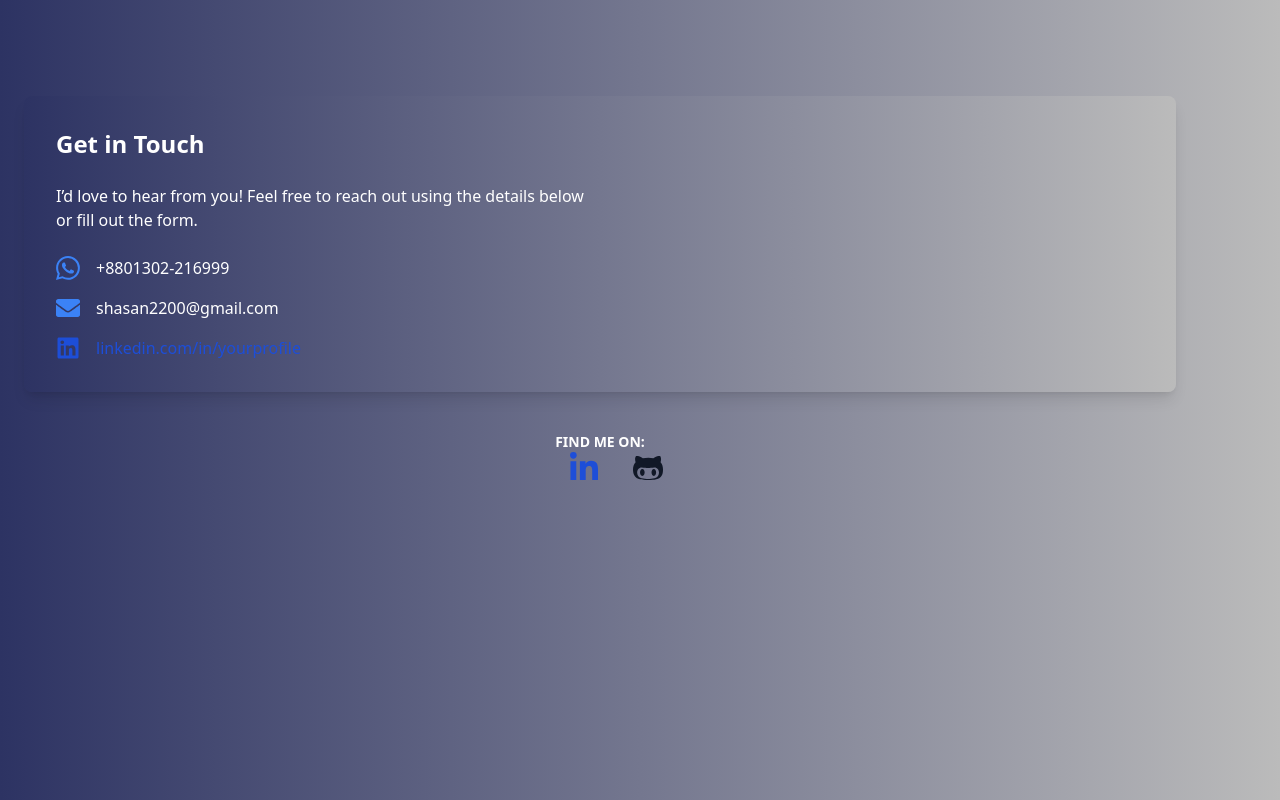
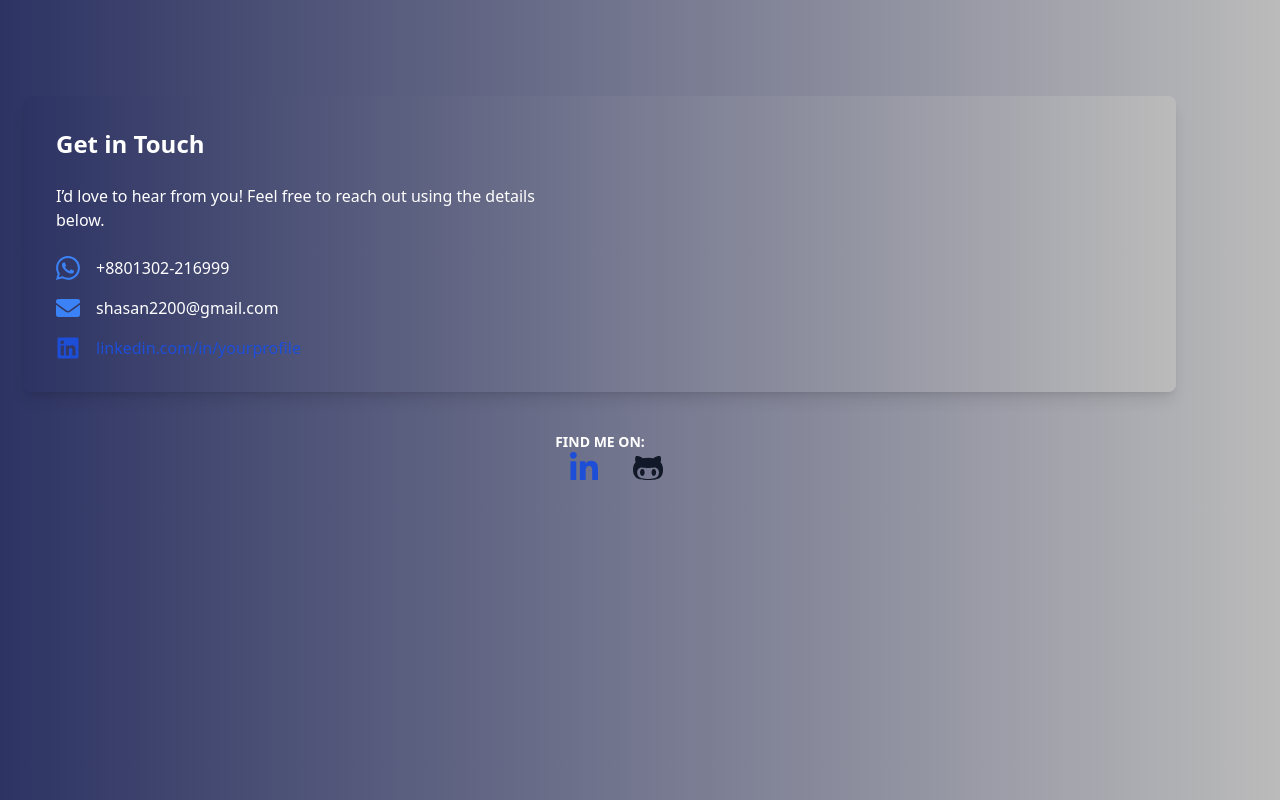
Before and after one commit to SharifuzzamanShaon/my-portfolio, a React (Vite) app: page /contact in a window 1280 px wide. Built offline with nearby package versions, Linux system fonts and the light colour scheme.

Commit message:
update ContactPage component to refine messaging in the description

```diff
--- a/src/pages/ContactPage.jsx
+++ b/src/pages/ContactPage.jsx
@@ -42,7 +42,7 @@ const ContactPage = ({ darkMode, setDarkMode }) => {
         </h2>
         <p className="text-white dark:text-gray-300">
           I’d love to hear from you! Feel free to reach out using the details
-          below or fill out the form.
+          below.
         </p>
         <div className="space-y-4">
           <div className="flex items-center space-x-4">
```
